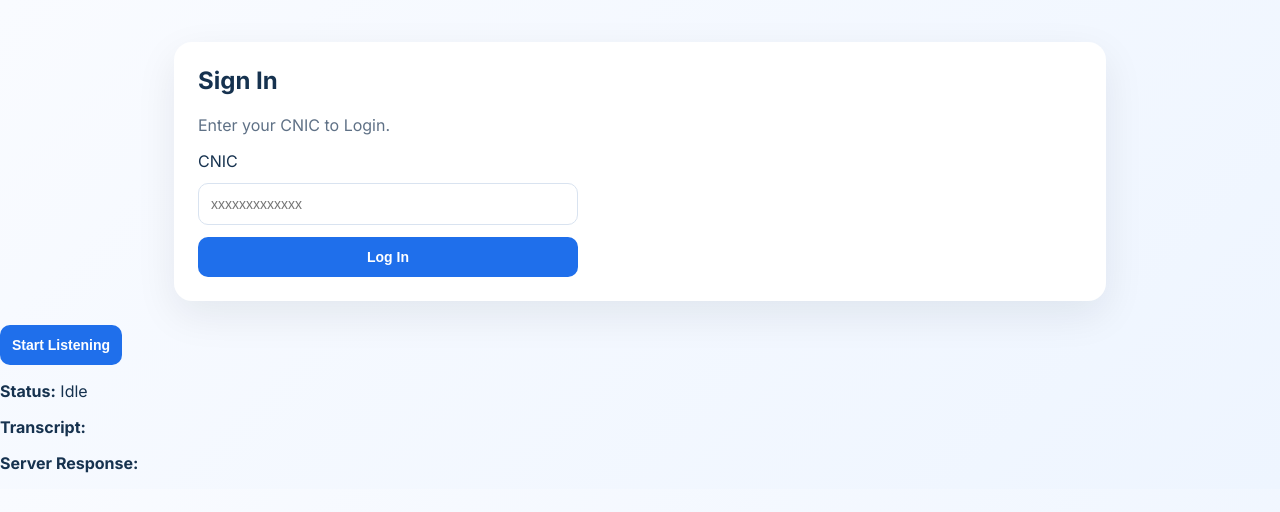
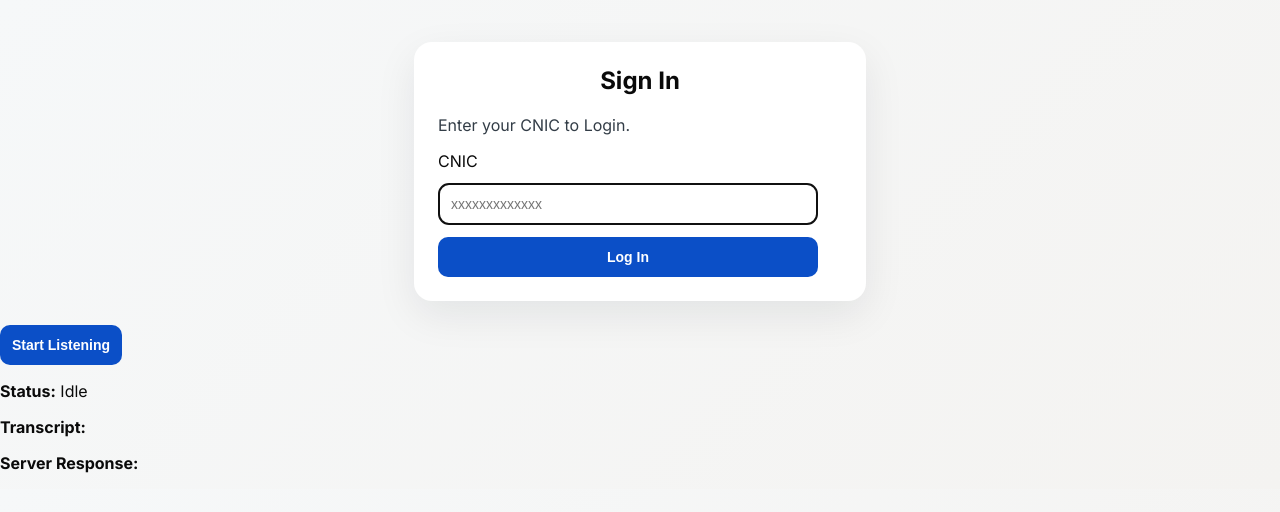
Before and after one commit to Inayat-1989/E-Voting-System-for-Blind-and-Visually-Impaired, a Django app: page / in a window 1280 px wide. Shown: the top 512 px of the page. Run offline with Django 4.2, Linux system fonts and the light colour scheme.

Commit message:
UI modification

```diff
--- a/accounts/templates/accounts/login.html
+++ b/accounts/templates/accounts/login.html
@@ -1,5 +1,6 @@
 {% extends 'base.html' %}
 {% block content %}
+
 <h2>Sign In</h2>
 <p class="muted">Enter your CNIC to Login.</p>
 <form method="post" action="{% url 'login' %}">
@@ -12,11 +13,26 @@
 <script>
     function insertCnicIntoInputField() {
         const cnicField = document.getElementById('cnic');
+        document.addEventListener("DOMContentLoaded", cnicField.focus())
         if (cnicField) {
-            cnicField.value = localStorage.getItem('CNIC'); // Set the CNIC input value
+        const storedCnic = localStorage.getItem('CNIC');
+
+        if (storedCnic) {
+            cnicField.value = storedCnic; // Set the CNIC input value
             cnicField.dispatchEvent(new Event('input', { bubbles: true }));
             cnicField.dispatchEvent(new Event('change', { bubbles: true }));
             localStorage.removeItem('CNIC'); // Clear the CNIC from localStorage after setting it
+
+            // --- AUTO-LOGIN ADDITION HERE ---
+            const loginForm = cnicField.closest('form');
+            if (loginForm) {
+                // Short 500ms delay lets users briefly see their input before the page changes
+                setTimeout(() => {
+                    loginForm.submit();
+                }, 500);
+            }
+            // ---------------------------------
+        }
         } else {
             console.error("Could not find element with ID 'cnic'");
         }
--- a/accounts/views.py
+++ b/accounts/views.py
@@ -43,4 +43,4 @@ def process_speech(request):
 def logout_voter(request):
     request.session.flush()
     messages.success(request, "You have been logged out.")
-    return redirect("accounts/login")
+    return render(request, "accounts/login.html")
--- /dev/null
+++ b/django project password.txt
@@ -0,0 +1,4 @@
+fyp project password and username and email
+salarkhanbazai5054@gmail.com
+username salar
+password salarkhan
--- a/templates/base.html
+++ b/templates/base.html
@@ -13,9 +13,9 @@
       color-scheme: light;
       --bg: #f4f7fb;
       --card: #fff;
-      --text: #16324f;
-      --muted: #5f7186;
-      --accent: #1f6feb;
+      --text: #0a0a0a;
+      --muted: #333d47;
+      --accent: #0b4fc7;
       --danger: #dc2626;
     }
 
@@ -26,12 +26,12 @@
     body {
       font-family: 'Inter', Arial, sans-serif;
       margin: 0;
-      background: linear-gradient(135deg, #f9fbff, #eef5ff);
+      background: linear-gradient(135deg, #f6f8f9, #f4f3f1); /* We change the bg color into dark agter completing the project*/
       color: var(--text);
     }
 
     .shell {
-      max-width: 980px;
+      max-width: 500px;
       margin: 0 auto;
       padding: 24px;
     }
@@ -60,6 +60,7 @@
     h2,
     h3 {
       margin-top: 0;
+      text-align: center;
     }
 
     .hero {
```
Also changed, not shown: accounts/templates/accounts/register.html (deleted, +0 -16 lines), templates/home.html (deleted, +0 -23 lines), accounts/migrations/0001_initial.py, voting_app/migrations/0001_initial.py.
